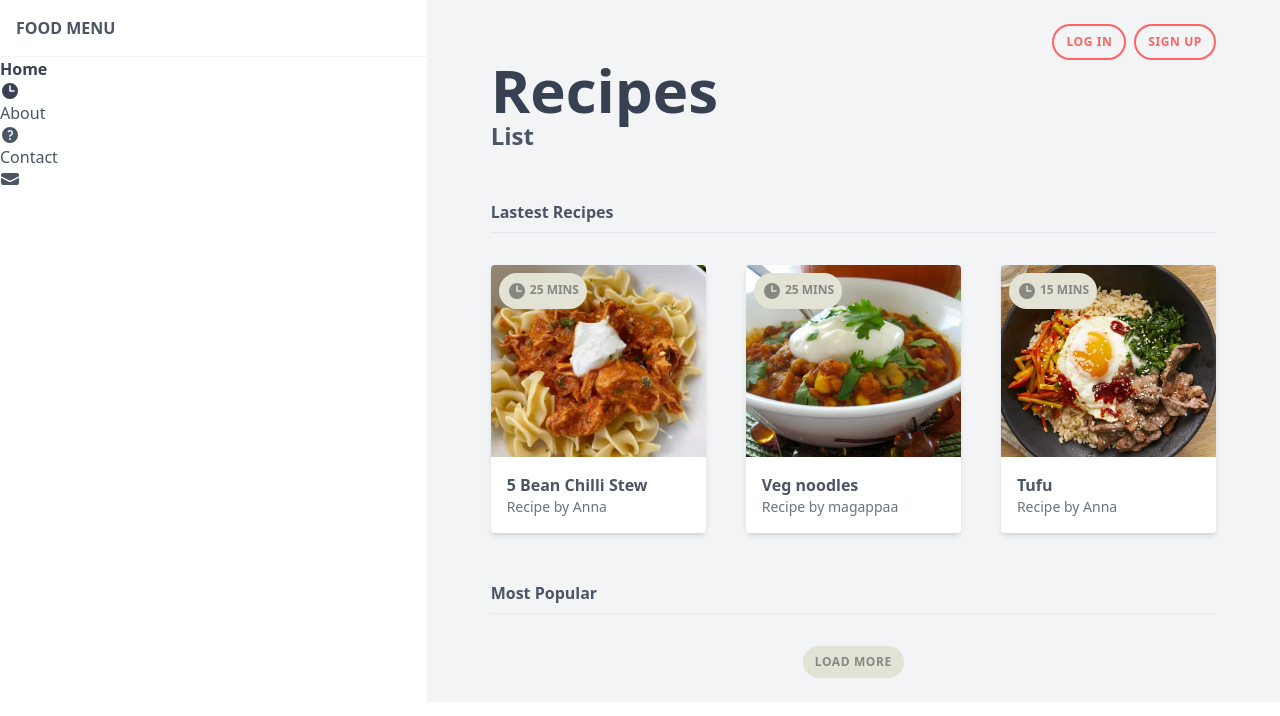
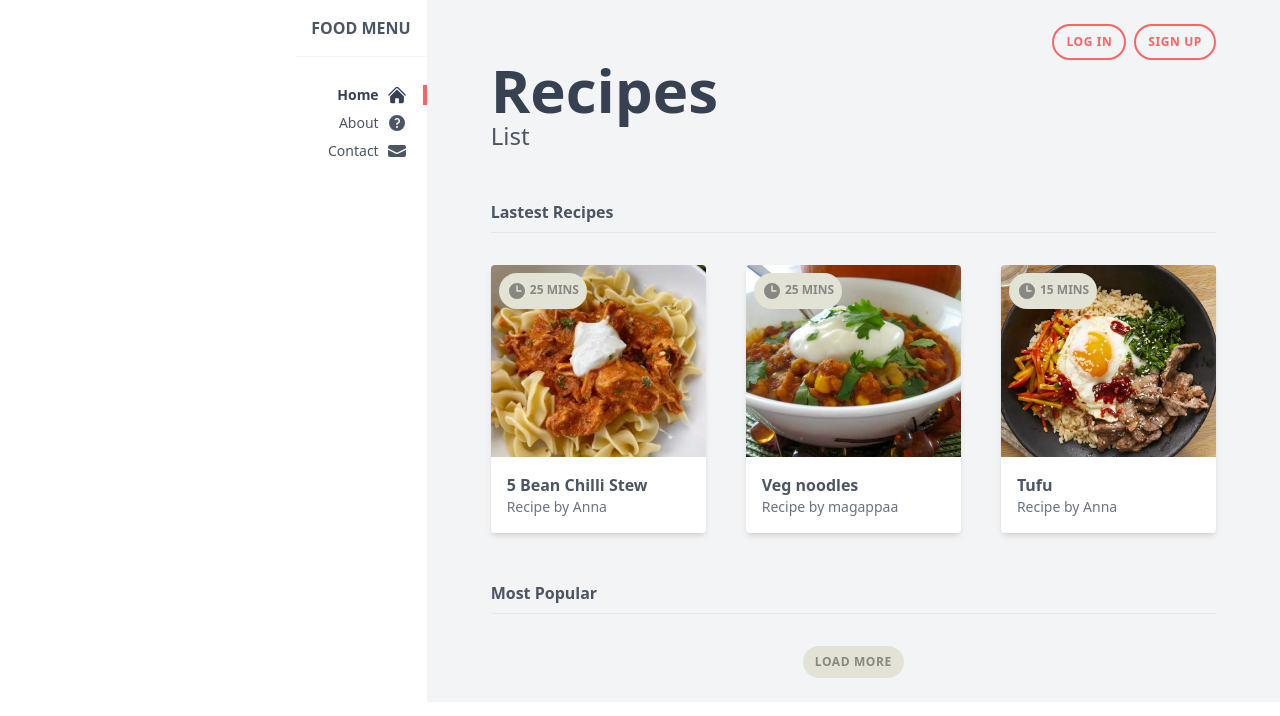
Before and after one commit to Anna-12-Mer/tailwind-css, a website: page public/index.html in a window 1280 px wide. Drawn offline with Linux system fonts and the light colour scheme.

Commit message:
add transitions - responsive nav

```diff
--- a/public/index.html
+++ b/public/index.html
@@ -7,47 +7,58 @@
 </head>
 <body class="text-gray-600">
     <div class=" grid md:grid-cols-3"><!-- content wrapper -->
-        <div class="md:col-span-1">
-            <nav>
-                <div>
+        <div class="md:col-span-1 md:flex md:justify-end">
+            <nav class="text-right">
+                <div class="flex justify-between items-center">
                     <h1 class="font-bold uppercase p-4 border-b border-gray-100">
                         <a href="/" class="hover:text-gray-700">Food Menu</a>
                     </h1>
-                </div>
-                <ul>
-                    <li class="text-gray-700 font-bold"><a href="#"><span>Home</span>
-                        <svg xmlns="http://www.w3.org/2000/svg" viewBox="0 0 20 20" fill="currentColor" class="w-5">
+                    <div class="px-4 cursor-pointer md:hidden" id="burger">
+                        <svg xmlns="http://www.w3.org/2000/svg" viewBox="0 0 24 24" fill="currentColor" class="w-6">
                             <path fill-rule="evenodd"
-                                d="M10 18a8 8 0 100-16 8 8 0 000 16zm.75-13a.75.75 0 00-1.5 0v5c0 .414.336.75.75.75h4a.75.75 0 000-1.5h-3.25V5z"
+                                d="M3 6.75A.75.75 0 013.75 6h16.5a.75.75 0 010 1.5H3.75A.75.75 0 013 6.75zM3 12a.75.75 0 01.75-.75h16.5a.75.75 0 010 1.5H3.75A.75.75 0 013 12zm0 5.25a.75.75 0 01.75-.75h16.5a.75.75 0 010 1.5H3.75a.75.75 0 01-.75-.75z"
                                 clip-rule="evenodd" />
                         </svg>
+
+                    </div>
+                </div>
+                <!-- hero icons -->
+                <ul class="text-sm mt-6 hidden md:block" id="menu">
+                    <li  class="text-gray-700 font-bold py-1"><a href="#" class="px-4 flex justify-end border-r-4 border-primary"><span>Home</span>
+                        <svg xmlns="http://www.w3.org/2000/svg" viewBox="0 0 24 24" fill="currentColor" class="w-5 ml-2">
+                            <path
+                                d="M11.47 3.84a.75.75 0 011.06 0l8.69 8.69a.75.75 0 101.06-1.06l-8.689-8.69a2.25 2.25 0 00-3.182 0l-8.69 8.69a.75.75 0 001.061 1.06l8.69-8.69z" />
+                            <path
+                                d="M12 5.432l8.159 8.159c.03.03.06.058.091.086v6.198c0 1.035-.84 1.875-1.875 1.875H15a.75.75 0 01-.75-.75v-4.5a.75.75 0 00-.75-.75h-3a.75.75 0 00-.75.75V21a.75.75 0 01-.75.75H5.625a1.875 1.875 0 01-1.875-1.875v-6.198a2.29 2.29 0 00.091-.086L12 5.43z" />
+                        </svg>
+
                     </a></li>
-                    <li><a href="#"><span>About</span>
-                    <svg xmlns="http://www.w3.org/2000/svg" viewBox="0 0 20 20" fill="currentColor" class="w-5">
+                    <li class="py-1" ><a href="#" class="px-4 flex justify-end border-r-4 border-white"><span>About</span>
+                    <svg xmlns="http://www.w3.org/2000/svg" viewBox="0 0 20 20" fill="currentColor" class="w-5 ml-2">
                         <path fill-rule="evenodd"
                             d="M18 10a8 8 0 11-16 0 8 8 0 0116 0zM8.94 6.94a.75.75 0 11-1.061-1.061 3 3 0 112.871 5.026v.345a.75.75 0 01-1.5 0v-.5c0-.72.57-1.172 1.081-1.287A1.5 1.5 0 108.94 6.94zM10 15a1 1 0 100-2 1 1 0 000 2z"
                             clip-rule="evenodd" />
                     </svg>
-</a></li>
-                    <li><a href="#"><span>Contact</span>
-                    <svg xmlns="http://www.w3.org/2000/svg" viewBox="0 0 20 20" fill="currentColor" class="w-5">
+                        </a></li>
+                    <li class="py-1" ><a href="#" class="px-4 flex justify-end border-r-4 border-white"><span>Contact</span>
+                    <svg xmlns="http://www.w3.org/2000/svg" viewBox="0 0 20 20" fill="currentColor" class="w-5 ml-2">
                         <path d="M3 4a2 2 0 00-2 2v1.161l8.441 4.221a1.25 1.25 0 001.118 0L19 7.162V6a2 2 0 00-2-2H3z" />
                         <path d="M19 8.839l-7.77 3.885a2.75 2.75 0 01-2.46 0L1 8.839V14a2 2 0 002 2h14a2 2 0 002-2V8.839z" />
                     </svg>
-</a></li>
+                        </a></li>
                 </ul>
             </nav>
         </div>
         <!-- end nav -->
         <main class="px-16 py-6 bg-gray-100 md:col-span-2" >
             <div class="flex justify-center md:justify-end">
-                <a href="#" class="btn text-primary border-primary md:border-2 hover:bg-primary hover:text-white">Log in</a>
-                <a href="#" class="btn text-primary ml-2 border-primary md:border-2 hover:bg-primary  hover:text-white">Sign up</a>
+                <a href="#" class="btn text-primary border-primary md:border-2 hover:bg-primary hover:text-white transition ease-out duration-500">Log in</a>
+                <a href="#" class="btn text-primary ml-2 border-primary md:border-2 hover:bg-primary  hover:text-white transition ease-out duration-500">Sign up</a>
             </div>
 
             <header>
                 <h2 class="text-gray-700 text-6xl font-semibold">Recipes</h2>
-                <h3 class="text-2xl font-semibold">List</h3>
+                <h3 class="text-2xl font-medium">List</h3>
             </header>
 
             <div>
@@ -108,10 +119,11 @@
                 </div>
 
                 <div class="flex justify-center">
-                    <div class="btn bg-secondary-100  text-secondary-200 hover:shadow-inner">Load more</div>
+                    <div class="btn bg-secondary-100  text-secondary-200 hover:shadow-inner transform hover:scale-125 hover:bg-opacity-50 transition ease-out duration-300 ">Load more</div>
                 </div>
             </div>
         </main>
     </div>
+    <script src="index.js"></script>
 </body>
 </html>
--- /dev/null
+++ b/public/index.js
@@ -0,0 +1,10 @@
+const burger = document.querySelector("#burger");
+const menu = document.querySelector("#menu");
+
+burger.addEventListener("click", () => {
+  if (menu.classList.contains("hidden")) {
+    menu.classList.remove("hidden");
+  } else {
+    menu.classList.add("hidden");
+  }
+});
```
Also changed, not shown: public/styles.css.
